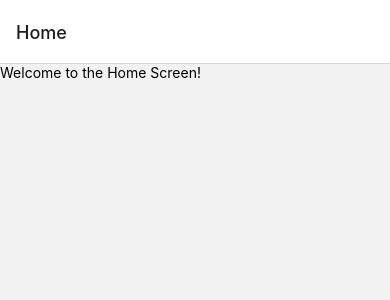
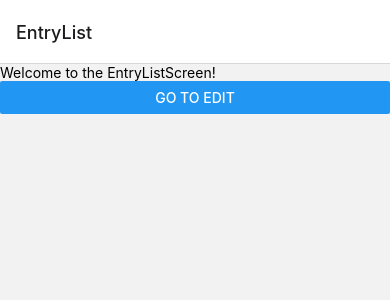
Before and after one commit to ckirschberg/finance-manager-frontend, a React Native app: screen /EntryList in a window 390 px wide. Shown: the top 300 px of the page. Built offline with nearby package versions, Linux system fonts and the light colour scheme.

Commit message:
navigation

```diff
--- a/App.tsx
+++ b/App.tsx
@@ -3,14 +3,26 @@ import { StatusBar } from 'expo-status-bar';
 import { StyleSheet, Text, View } from 'react-native';
 import { createNativeStackNavigator } from '@react-navigation/native-stack';
 import HomeScreen from './screens/HomeScreen';
+import EntryListScreen from './screens/EntryListScreen';
+import EntryEditScreen from './screens/EntryEditScreen';
+import EntryDeleteScreen from './screens/EntryDeleteScreen';
 
-const Stack = createNativeStackNavigator();
+
+export type RootStackParamList = {
+  EntryList: undefined;
+  EntryEdit: { entryId: number };
+  EntryDelete: { entryId: number };
+};
+
+const Stack = createNativeStackNavigator<RootStackParamList>();
 
 export default function App() {
   return (
     <NavigationContainer>
       <Stack.Navigator>
-        <Stack.Screen name="Home" component={HomeScreen} />
+        <Stack.Screen name="EntryList" component={EntryListScreen} />
+        <Stack.Screen name="EntryEdit" component={EntryEditScreen} />
+        <Stack.Screen name="EntryDelete" component={EntryDeleteScreen} />
       </Stack.Navigator>
     {/* <View style={styles.container}>
       <Text>Open up App.js to start working on your app!</Text>
--- /dev/null
+++ b/screens/EntryDeleteScreen.tsx
@@ -0,0 +1,12 @@
+import React from 'react';
+import { View, Text } from 'react-native';
+
+const EntryDeleteScreen = () => {
+    return (
+        <View>
+            <Text>Welcome to the EntryListScreen!</Text>
+        </View>
+    );
+};
+
+export default EntryDeleteScreen;
--- /dev/null
+++ b/screens/EntryEditScreen.tsx
@@ -0,0 +1,12 @@
+import React from 'react';
+import { View, Text } from 'react-native';
+
+const EntryEditScreen = () => {
+    return (
+        <View>
+            <Text>Welcome to the EntryEditScreen!</Text>
+        </View>
+    );
+};
+
+export default EntryEditScreen;
--- /dev/null
+++ b/screens/EntryListScreen.tsx
@@ -0,0 +1,16 @@
+import { CommonActions, useNavigation } from '@react-navigation/native';
+import React from 'react';
+import { View, Text, Button } from 'react-native';
+
+const EntryListScreen = () => {
+    const navigation = useNavigation();
+
+    return (
+        <View>
+            <Text>Welcome to the EntryListScreen!</Text>
+            <Button title="Go to Edit" onPress={() => navigation.dispatch(CommonActions.navigate({name: "EntryEdit", params: { entryId: 1 /*test*/ }}))} />
+        </View>
+    );
+};
+
+export default EntryListScreen;
```
